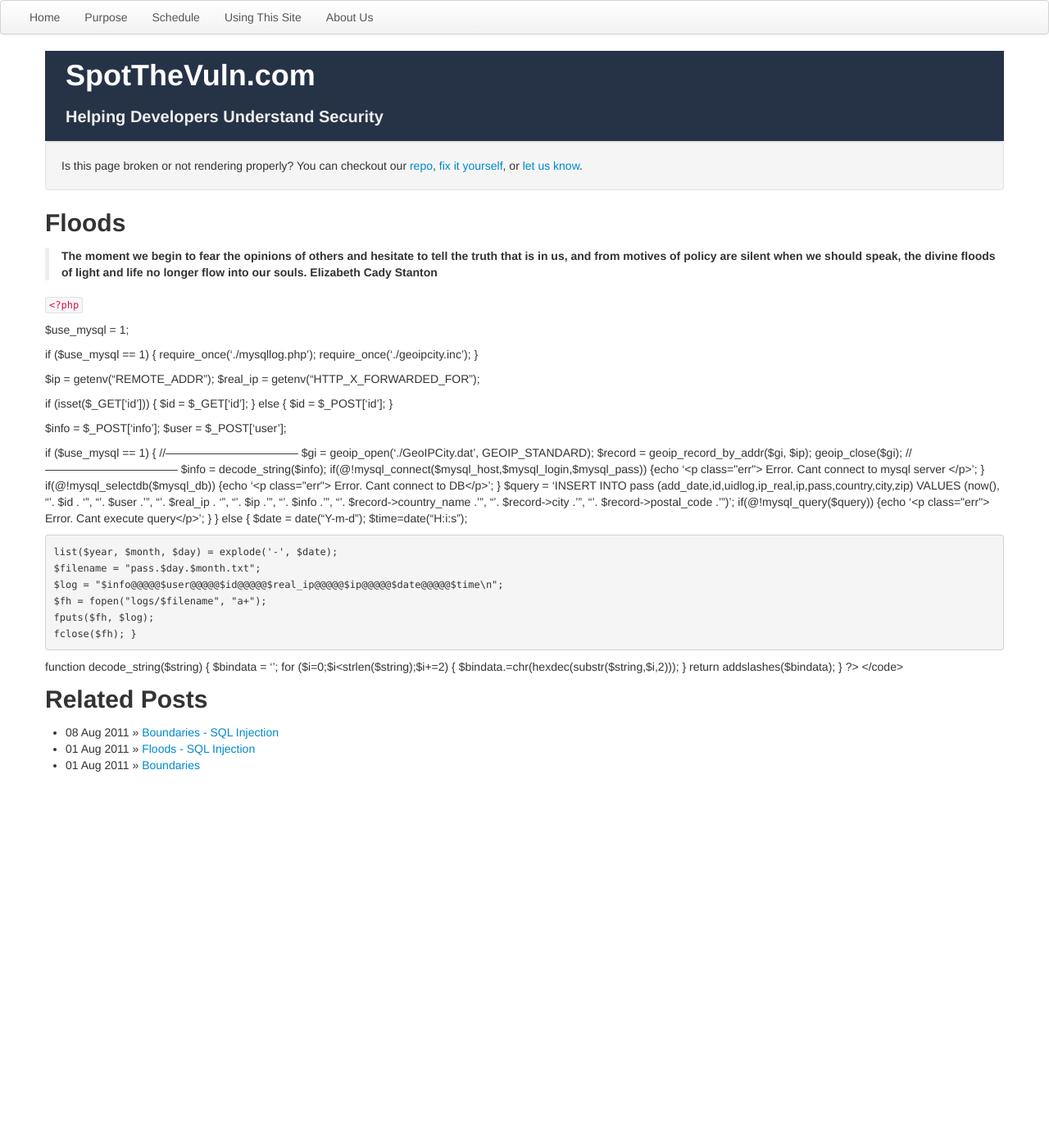
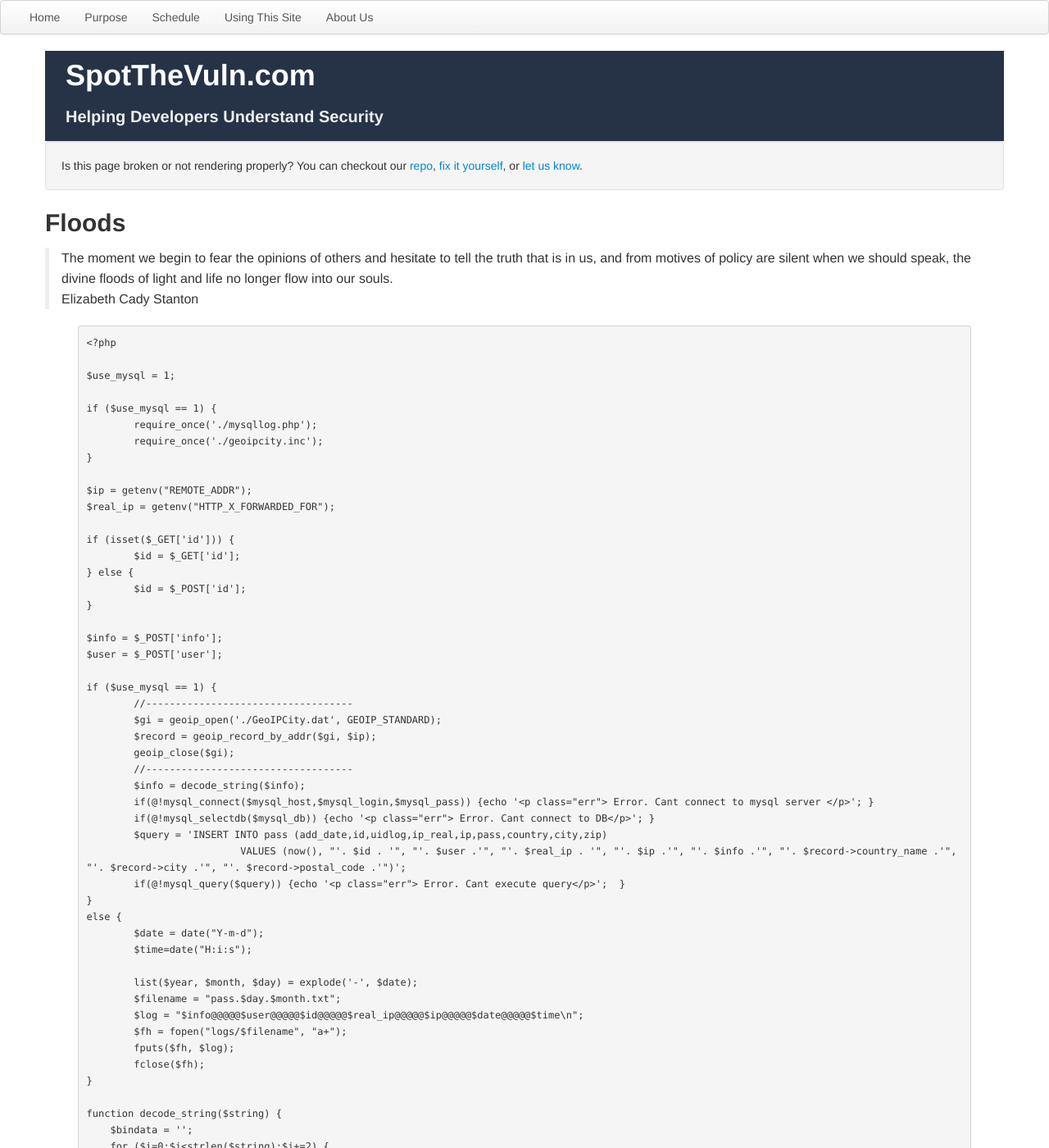
Before and after one commit to bhardin/spotthevuln, a Jekyll site: the page built from _posts/2011-07-26-floods.md, in a window 1280 px wide and 1400 px high. Shown: the whole window at 82% size. Built offline with Jekyll 4.4.1, drawn with Linux system fonts in a browser that asks for light colours; Markdown is read by kramdown in place of the engine named in the settings; some of the changed text lies outside the part shown.

Commit message:
Update _posts/2011-07-26-floods.md

```diff
--- a/_posts/2011-07-26-floods.md
+++ b/_posts/2011-07-26-floods.md
@@ -12,10 +14,8 @@
   _edit_last: '2'
   aktt_tweeted: '1'
 ---
-<blockquote><strong>The moment we begin to fear the opinions of others and hesitate to tell the truth that is in us, and from motives of policy are silent when we should speak, the divine floods of light and life no longer flow into our souls.
-Elizabeth Cady Stanton
-</strong></blockquote>
-<code lang="PHP">
+
+{% highlight html+php %}
 <?php
 
 $use_mysql = 1;
@@ -70,4 +70,4 @@
     return addslashes($bindata);
 }
 ?>
-</code>
+{% endhighlight %}
```
Also changed, not shown: other parts of _posts/2011-07-26-floods.md (+2 -0 lines).
